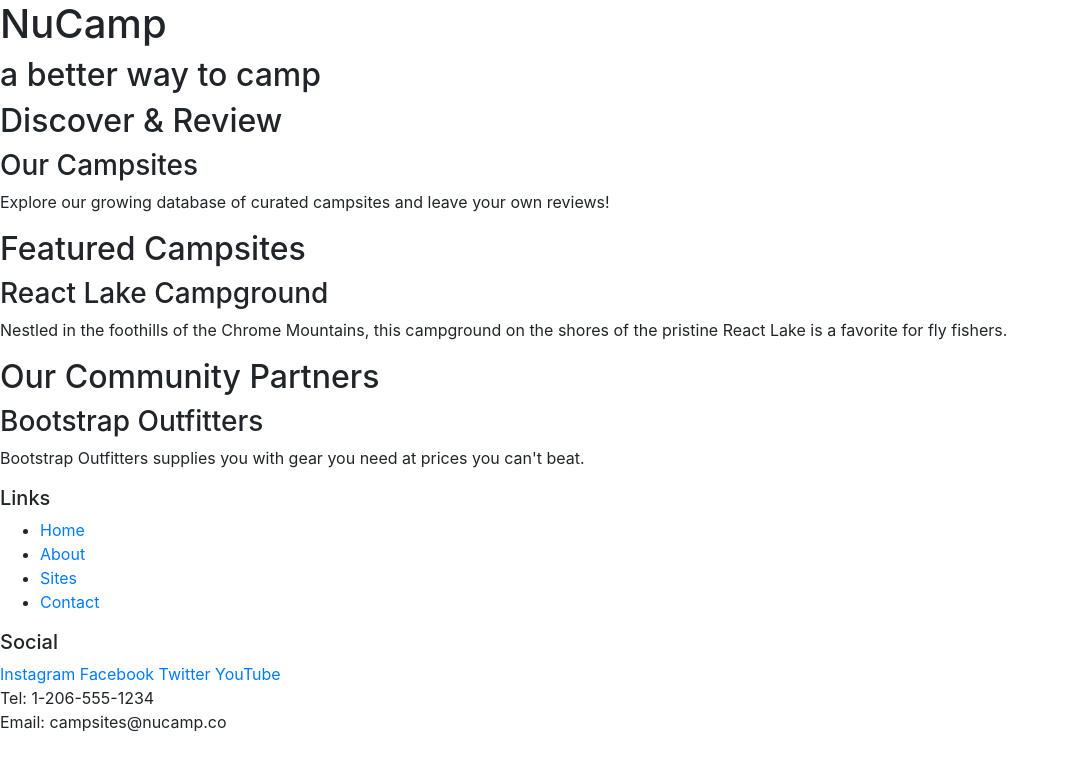
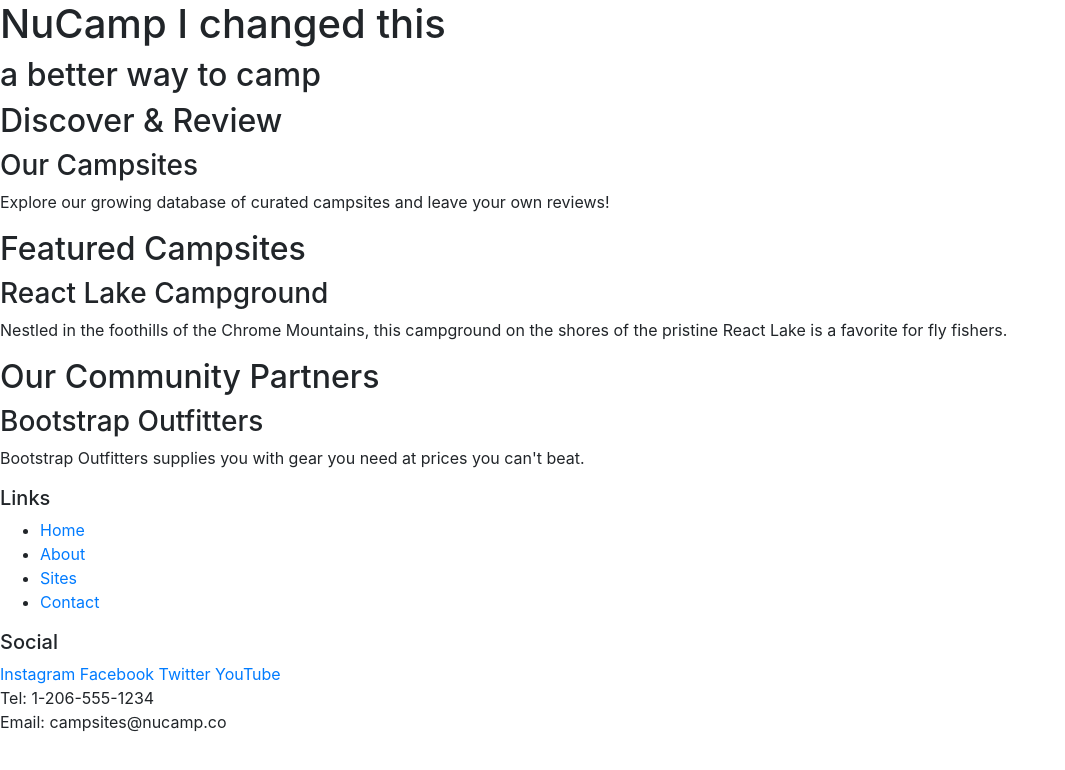
Before and after one commit to Developer-a-la-mode/nucampsite, a website: page index.html in a window 1280 px wide. Shown: the whole page, without its empty margins (0-1065 px from the left). Drawn offline with nearby package versions, Linux system fonts and the light colour scheme.

Commit message:
changed index.html

```diff
--- a/index.html
+++ b/index.html
@@ -16,7 +16,7 @@
 
     <header>
         <div>
-            <h1>NuCamp</h1>
+            <h1>NuCamp I changed this</h1>
             <h2>a better way to camp</h2>
         </div>
     </header>
```
